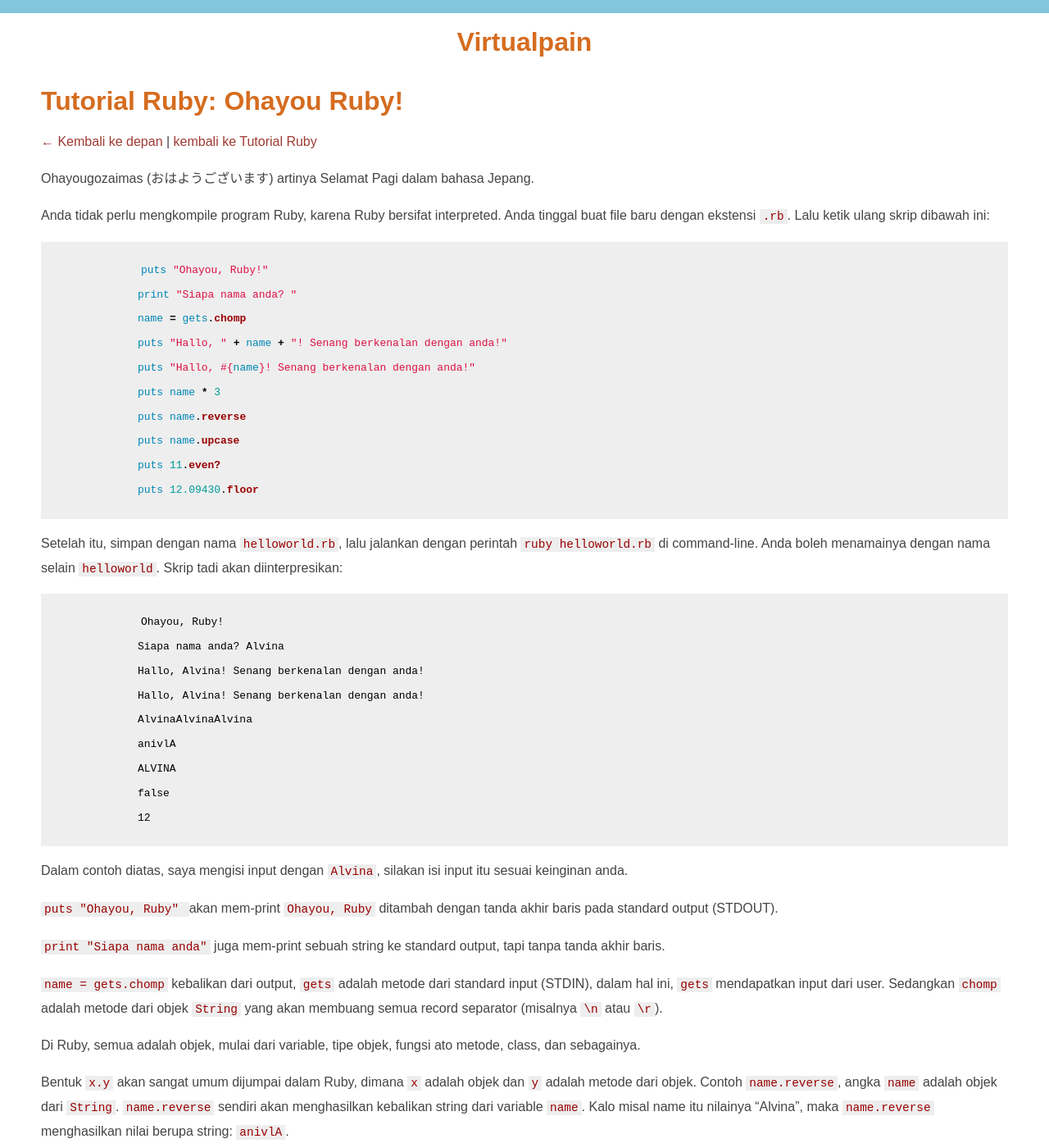
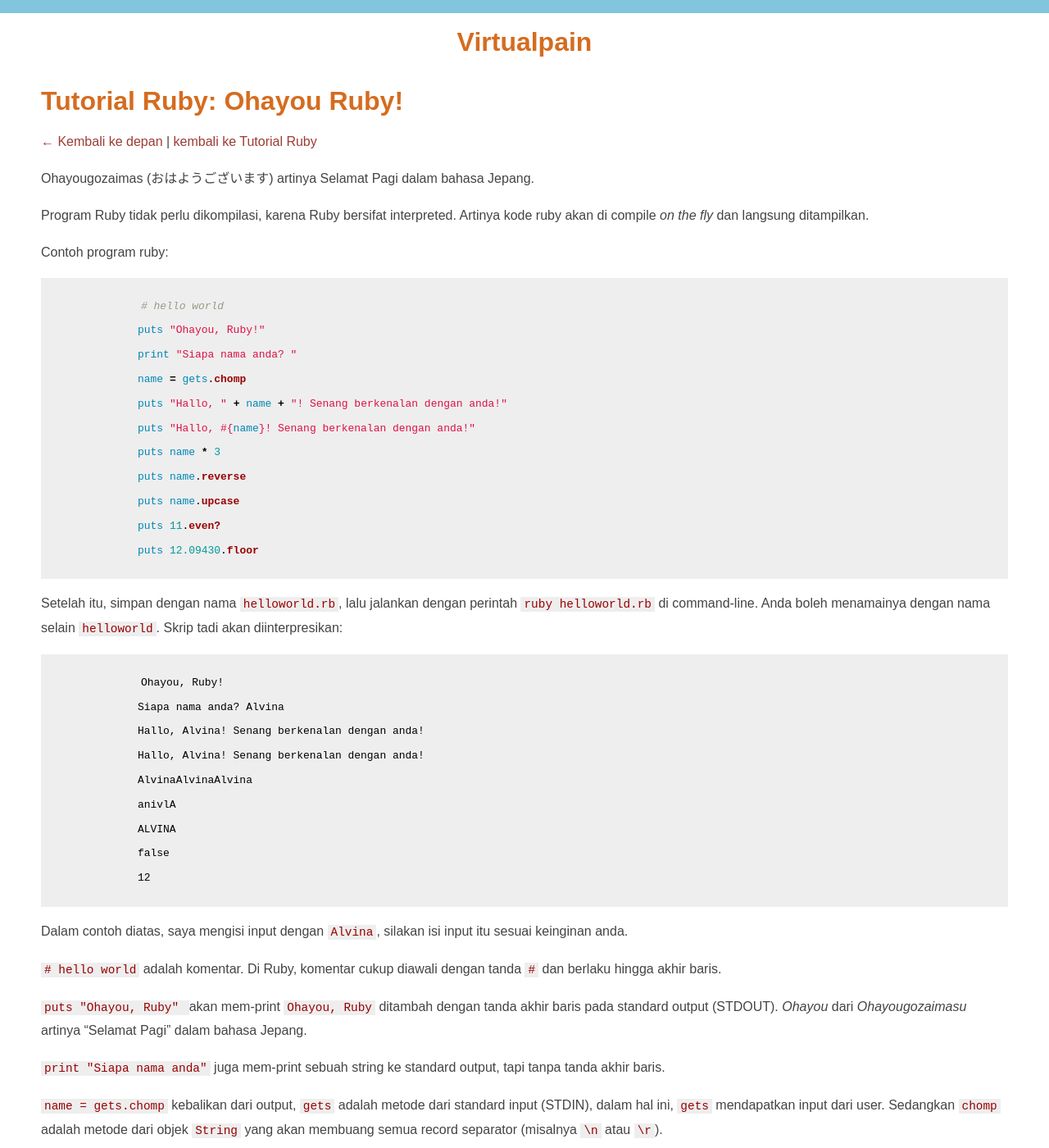
Before and after one commit to virtualpain/virtualpain.github.io, a Jekyll site: the page built from akselprog/tutorial/ruby/helloworld.md, in a window 1280 px wide and 1400 px high. Shown: the whole window at 82% size. Built offline with Jekyll 4.4.1, drawn with Linux system fonts in a browser that asks for light colours.

```diff
--- a/akselprog/tutorial/ruby/helloworld.md
+++ b/akselprog/tutorial/ruby/helloworld.md
@@ -7,9 +7,12 @@ layout: page
 
 Ohayougozaimas (おはようございます) artinya Selamat Pagi dalam bahasa Jepang.
 
-Anda tidak perlu mengkompile program Ruby, karena Ruby bersifat interpreted. Anda tinggal buat file baru dengan ekstensi `.rb`. Lalu ketik ulang skrip dibawah ini:
+Program Ruby tidak perlu dikompilasi, karena Ruby bersifat interpreted. Artinya kode ruby akan di compile *on the fly* dan langsung ditampilkan.
+
+Contoh program ruby:
 
 {% highlight ruby %}
+# hello world
 puts "Ohayou, Ruby!"
 print "Siapa nama anda? "
 name = gets.chomp
@@ -38,7 +41,9 @@ false
 
 Dalam contoh diatas, saya mengisi input dengan `Alvina`, silakan isi input itu sesuai keinginan anda.
 
-`puts "Ohayou, Ruby" ` akan mem-print `Ohayou, Ruby` ditambah dengan tanda akhir baris pada standard output (STDOUT).
+`# hello world` adalah komentar. Di Ruby, komentar cukup diawali dengan tanda `#` dan berlaku hingga akhir baris.
+
+`puts "Ohayou, Ruby" ` akan mem-print `Ohayou, Ruby` ditambah dengan tanda akhir baris pada standard output (STDOUT). *Ohayou* dari *Ohayougozaimasu* artinya "Selamat Pagi" dalam bahasa Jepang.
 
 `print "Siapa nama anda"` juga mem-print sebuah string ke standard output, tapi tanpa tanda akhir baris.
 
```
Also changed, not shown: akselprog/tutorial/ruby/index.md (+1 -6 lines), akselprog/tutorial/ruby/operatortipe.md (added, +61 -0 lines).
